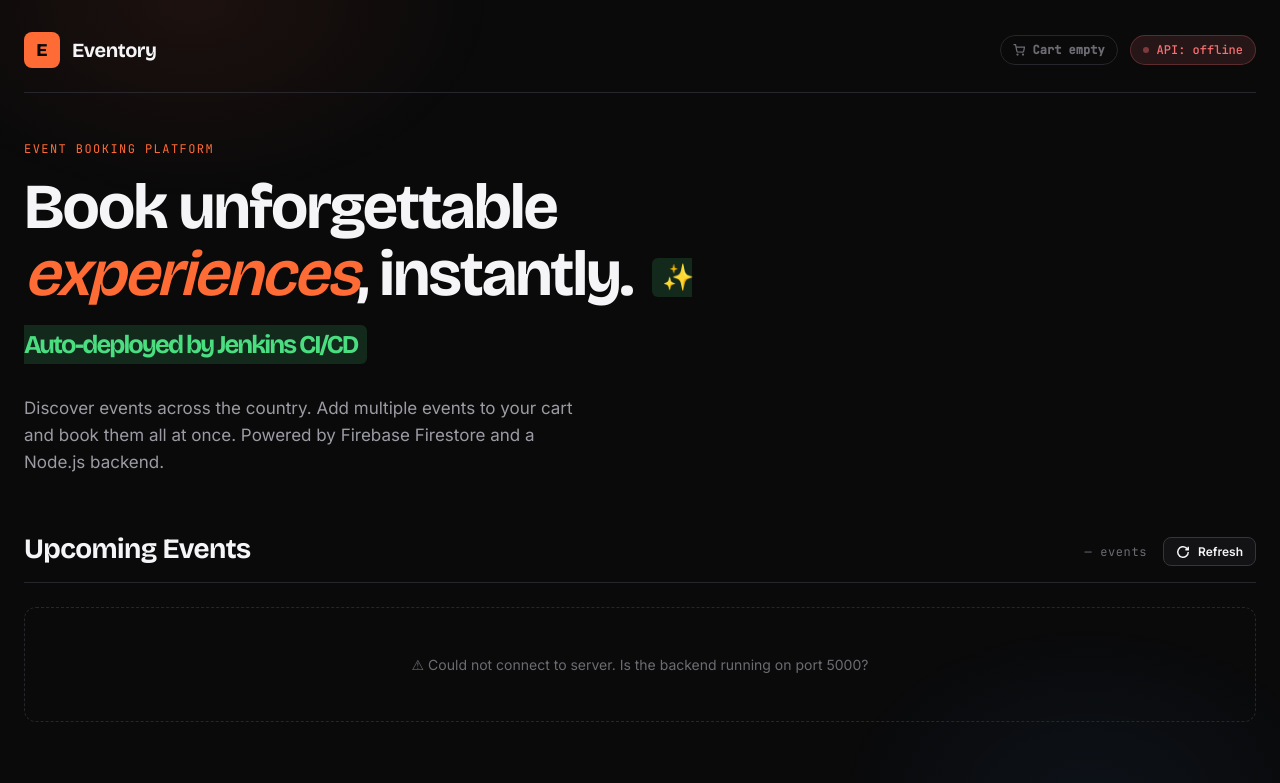
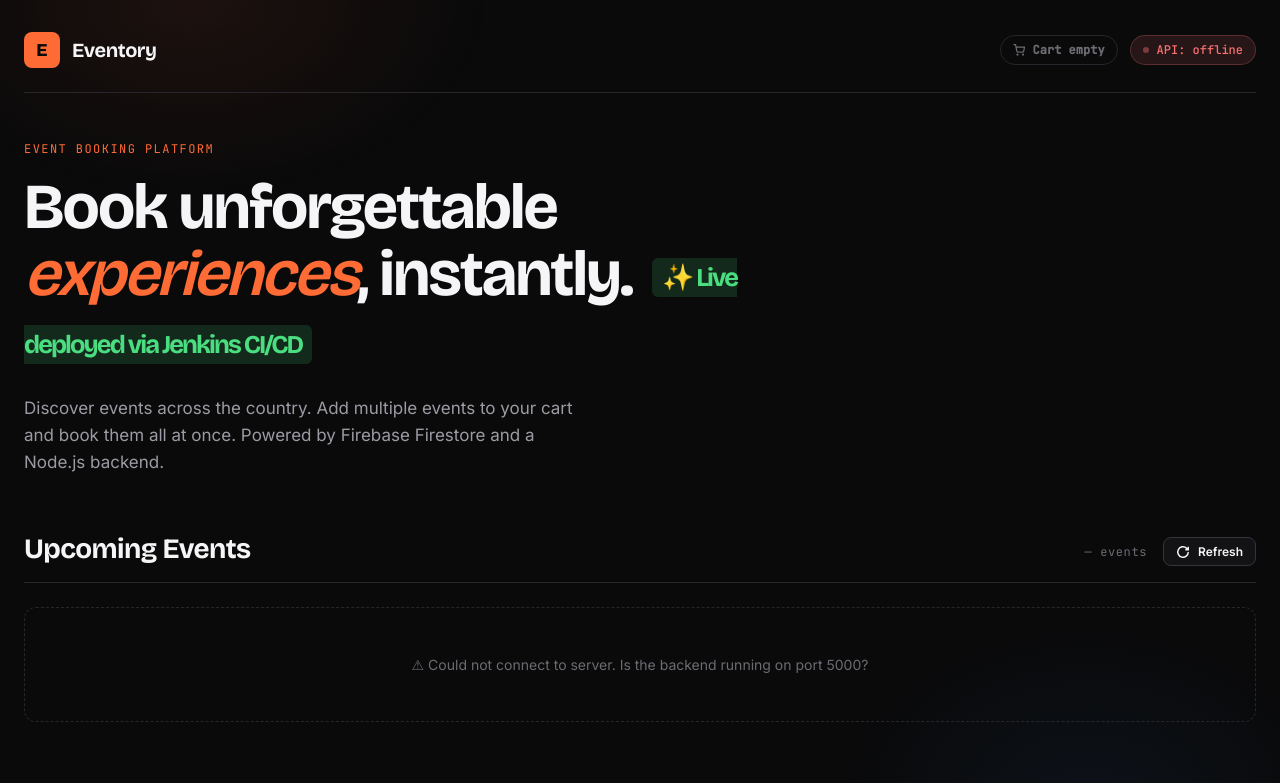
Before and after one commit to onlyarya2004-maker/event-booking-ngd, a website: page index.html in a window 1280 px wide. Shown: the top 783 px of the page. Drawn offline with nearby package versions, Linux system fonts and the light colour scheme; no server answers.

Commit message:
Demo for Sandhya Mam: Live CI/CD deployment

```diff
--- a/index.html
+++ b/index.html
@@ -835,7 +835,7 @@
 
   <header class="hero">
     <div class="hero-eyebrow">Event Booking Platform</div>
-    <h1 class="hero-title">Book unforgettable <em>experiences</em>, instantly. <span style="font-size:0.4em;color:#4ade80;background:rgba(74,222,128,0.15);padding:4px 10px;border-radius:6px;margin-left:8px;vertical-align:middle;">✨ Auto-deployed by Jenkins CI/CD</span></h1>
+    <h1 class="hero-title">Book unforgettable <em>experiences</em>, instantly. <span style="font-size:0.4em;color:#4ade80;background:rgba(74,222,128,0.15);padding:4px 10px;border-radius:6px;margin-left:8px;vertical-align:middle;">✨ Live deployed via Jenkins CI/CD</span></h1>
     <p class="hero-subtitle">Discover events across the country. Add multiple events to your cart and book them all at once. Powered by Firebase Firestore and a Node.js backend.</p>
   </header>
 
```
